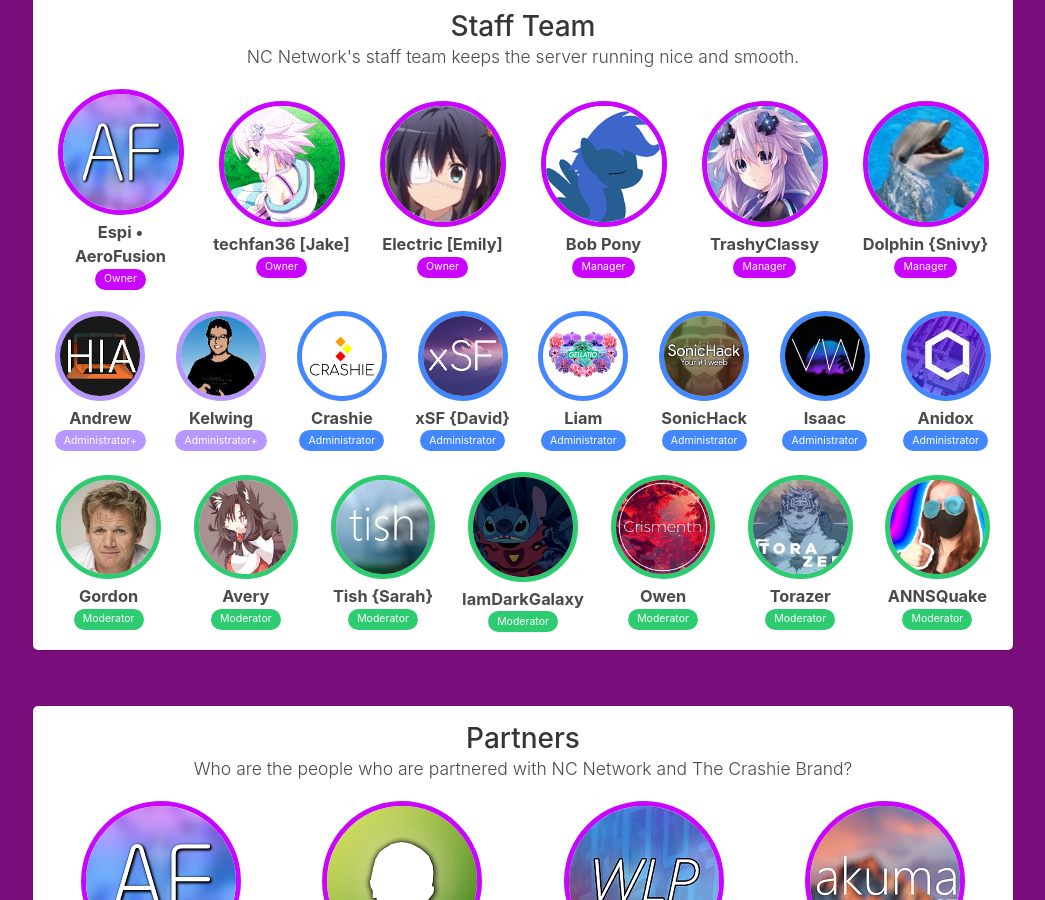
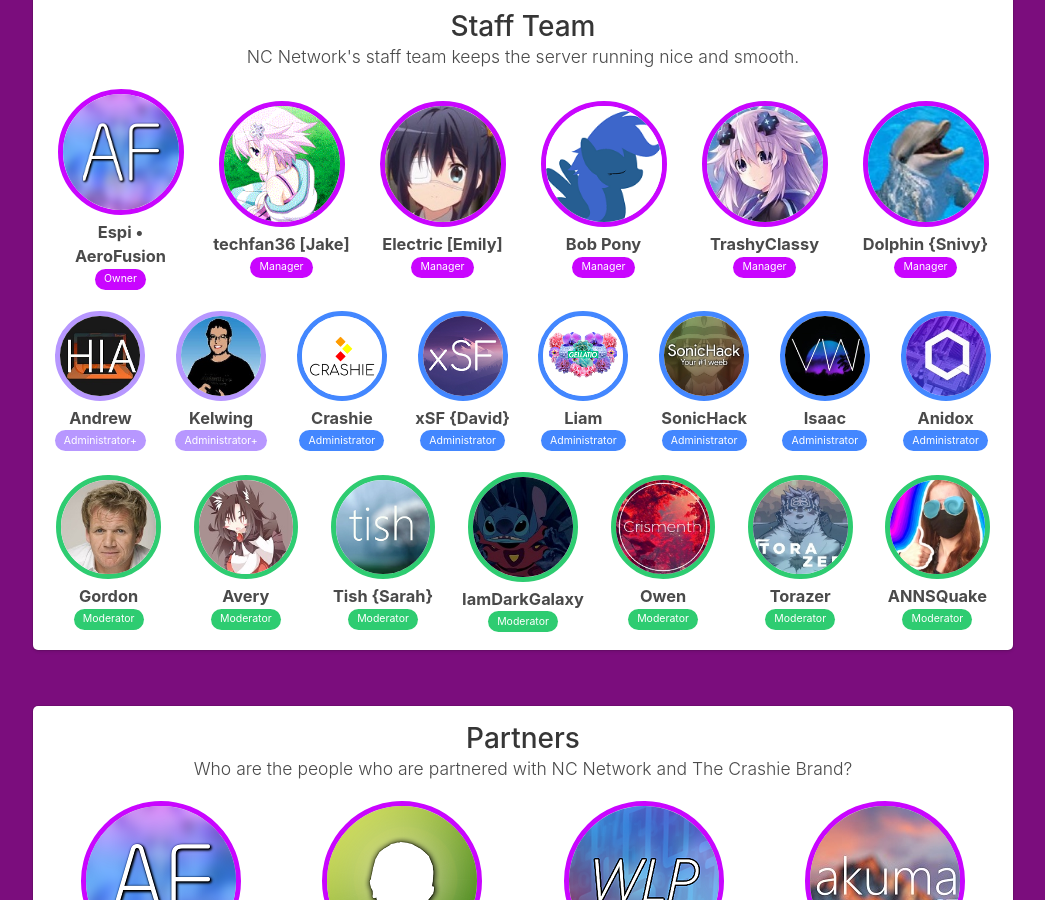
Before and after one commit to xwinbyte/NetskyWebsite, a Jekyll site: the page built from index.html, in a window 1280 px wide and 900 px high, scrolled down 663 px. Shown: the whole window, without its empty margins (117-1162 px from the left). Built offline with Jekyll 4.4.1, drawn with Linux system fonts in a browser that asks for light colours; nearby versions of some CDN libraries.

Commit message:
Update role colours

```diff
--- a/index.html
+++ b/index.html
@@ -18,16 +18,16 @@
 			<h2 class="subtitle">NC Network's staff team keeps the server running nice and smooth.</h2>
 			<div class="columns">
 				<div class="column">
-					<a href="https://aerofusion.net/" rel="noopener noreferrer" target="_blank"><img class="someone owner" src="/img/staff/aerofusion.png"></a>
-					<h3>Espi • AeroFusion</h3><span class="tag is-owner">Owner</span>
+					<a href="https://aerofusion.net/" rel="noopener noreferrer" target="_blank"><img class="someone manager" src="/img/staff/aerofusion.png"></a>
+					<h3>Espi • AeroFusion</h3><span class="tag is-manager">Owner</span>
 				</div>
 				<div class="column">
-					<a href="https://techfanland.net" rel="noopener noreferrer" target="_blank"><img class="someone owner" src="/img/staff/jake.png"></a>
-					<h3>techfan36 [Jake]</h3><span class="tag is-owner">Owner</span>
+					<a href="https://techfanland.net" rel="noopener noreferrer" target="_blank"><img class="someone manager" src="/img/staff/jake.png"></a>
+					<h3>techfan36 [Jake]</h3><span class="tag is-manager">Manager</span>
 				</div>
 				<div class="column">
-					<a href="https://twitter.com/EmilyElectriccc" rel="noopener noreferrer" target="_blank"><img class="someone owner" src="/img/staff/electric.jpg"></a>
-					<h3>Electric [Emily]</h3><span class="tag is-owner">Owner</span>
+					<a href="https://twitter.com/EmilyElectriccc" rel="noopener noreferrer" target="_blank"><img class="someone manager" src="/img/staff/electric.jpg"></a>
+					<h3>Electric [Emily]</h3><span class="tag is-manager">Manager</span>
 				</div>
 				<div class="column">
 					<a href="https://bobpony.org/" rel="noopener noreferrer" target="_blank"><img class="someone manager" src="/img/staff/bob.png"></a>
```
